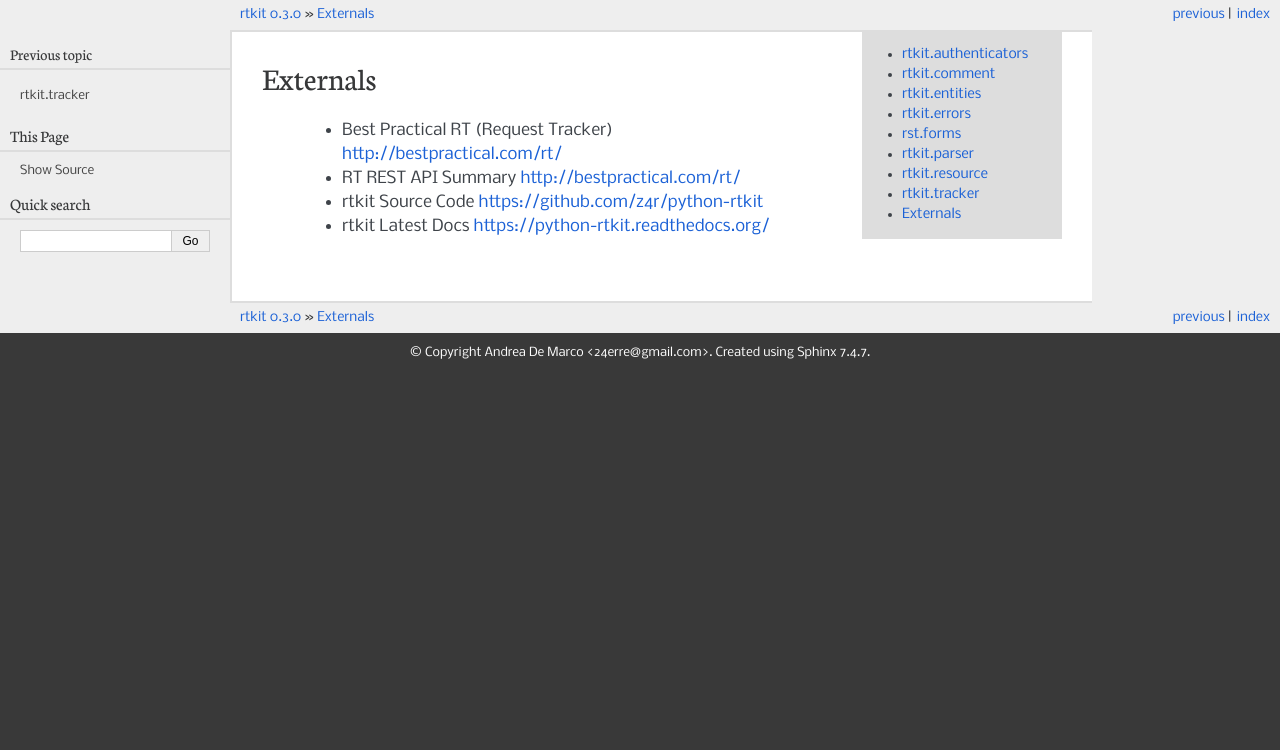
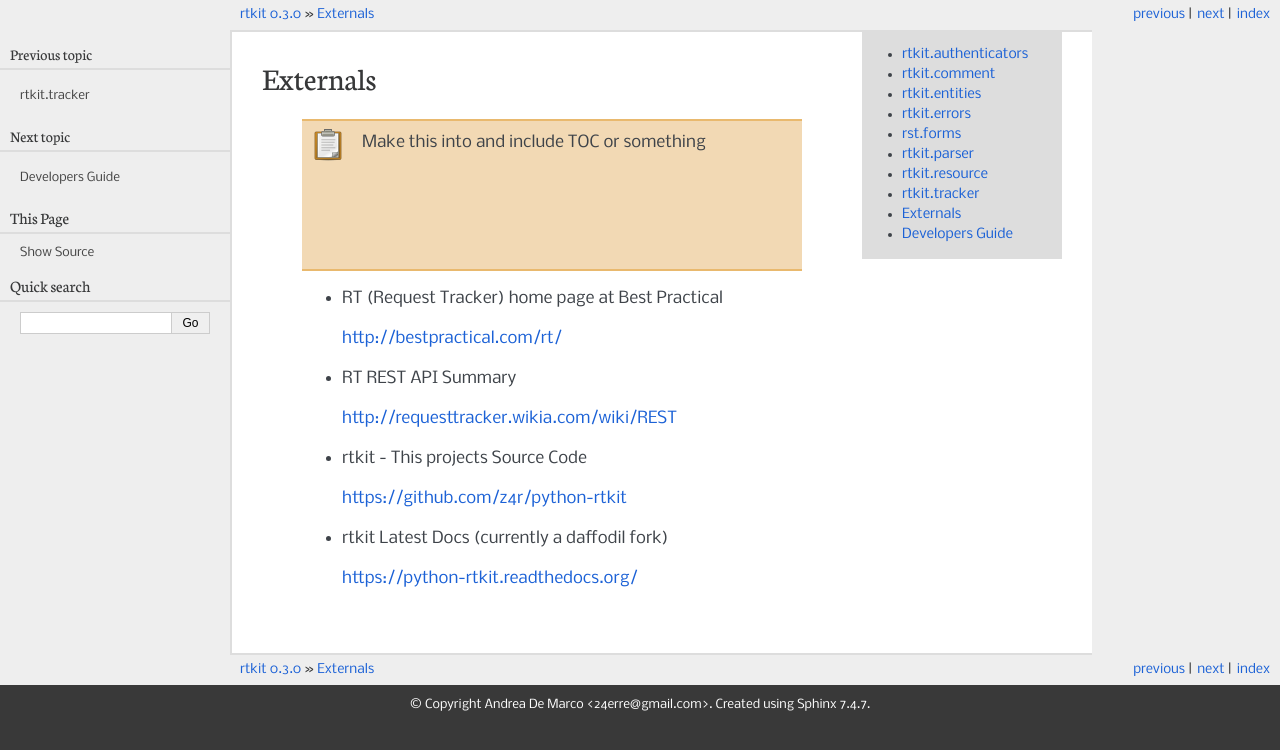
Before and after one commit to z4r/python-rtkit, a Sphinx documentation site: the page built from docs/links.rst, in a window 1280 px wide. Shown: the top 750 px of the page. Built offline with Sphinx 7.4.7, drawn with Linux system fonts in a browser that asks for light colours.

Commit message:
for developers

```diff
--- a/docs/index.rst
+++ b/docs/index.rst
@@ -40,10 +40,7 @@ rtkit
   resource
   tracker
   links
-============================
-TODO
-============================
-.. todolist::
+  developers
 
 ============================
 Credits
--- a/docs/links.rst
+++ b/docs/links.rst
@@ -2,14 +2,20 @@
 Externals
 ===================
 
-    * Best Practical RT (Request Tracker)
+    .. todo:: Make this into and include TOC or something
+
+    * RT (Request Tracker) home page at Best Practical
+
       http://bestpractical.com/rt/
 
     * RT REST API Summary
-      http://bestpractical.com/rt/
 
-    * rtkit Source Code
+      http://requesttracker.wikia.com/wiki/REST
+
+    * rtkit - This projects Source Code
+
       https://github.com/z4r/python-rtkit
 
-    * rtkit Latest Docs
+    * rtkit Latest Docs (currently a daffodil fork)
+
       https://python-rtkit.readthedocs.org/
```
Also changed, not shown: docs/developers.rst (added, +11 -0 lines), 1 other file.
